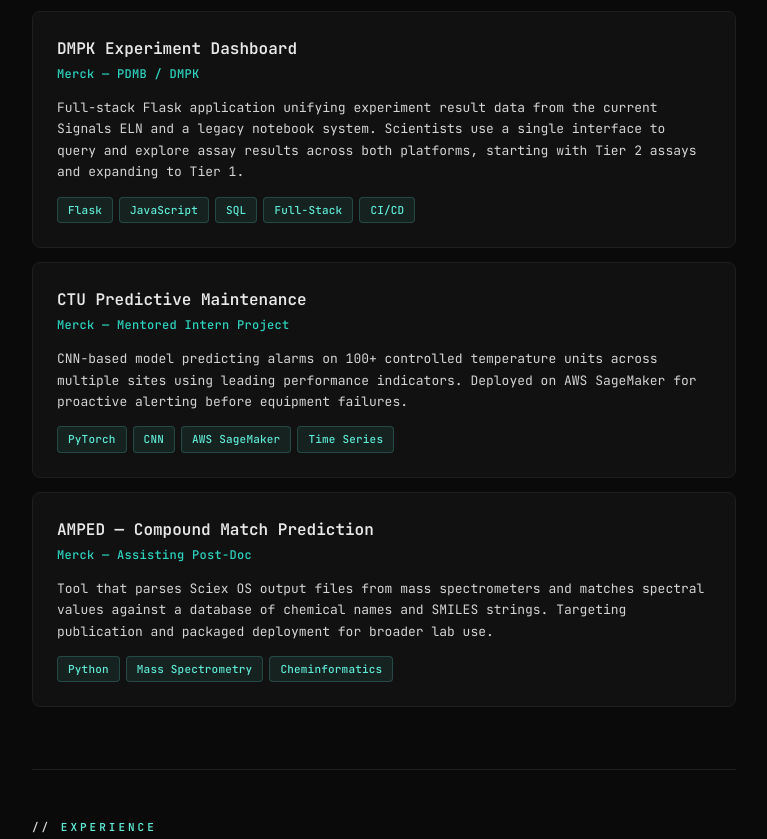
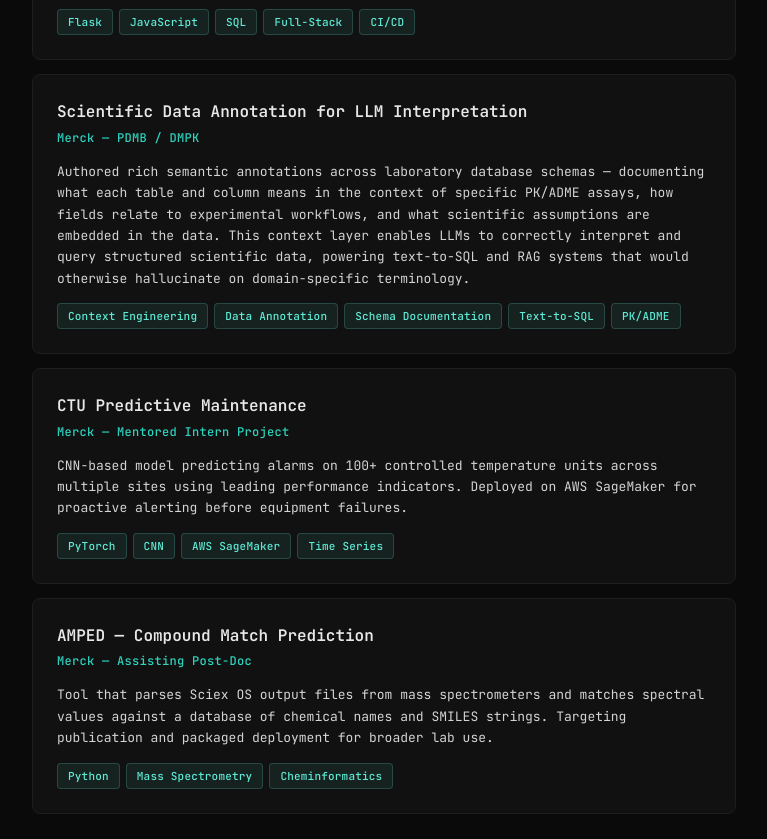
Before and after one commit to MichaelAlgarra/michaelalgarra.github.io, a plain HTML site: page index.html in a window 1280 px wide. Shown: the part 1443-2282 px from the top of the page, without its empty margins (256-1023 px from the left). Drawn offline with Linux system fonts and the light colour scheme.

Commit message:
Update description

```diff
--- a/index.html
+++ b/index.html
@@ -400,8 +400,7 @@
   <section id="about">
     <h2>About</h2>
     <div class="about-text">
-      <p>I've always been drawn to the space where biology and computation overlap. My career has been built at that intersection — writing code that lives inside scientific workflows, not beside them. At Merck, I build the systems that discovery scientists use every day: AI tools that let them interrogate their own data in plain language, pipelines that unify decades of fragmented PK records, dashboards that collapse two notebook systems into one interface. What keeps me motivated is closing the gap between what scientists know and what their data systems let them do.</p>
-      <p>Generative AI is changing how drug discovery and development works, and I find that genuinely exciting. I've gotten to see it up close — building and deploying these tools in a regulated pharma environment, learning what it takes to make scientists trust the output enough to fold it into their daily work. Getting to work at the intersection of AI and science that actually helps people is something I don't take for granted.</p>
+      <p>I'm a DMPK data scientist with 4 years of experience building ML/AI tools and data infrastructure for drug discovery at Merck. I've contributed systems that let scientists interrogate their data in plain language, pipelines that unify decades of fragmented PK records, and dashboards that collapse multiple platforms into one interface. I have a passion for connecting biochemistry and computation to leverage data science to identify viable drug candidates faster, so treatments reach the people who need them sooner.</p>
     </div>
   </section>
 
@@ -452,6 +451,21 @@
         <span class="tag">SQL</span>
         <span class="tag">Full-Stack</span>
         <span class="tag">CI/CD</span>
+      </div>
+    </div>
+
+    <div class="project">
+      <h3>Scientific Data Annotation for LLM Interpretation</h3>
+      <div class="context">Merck &mdash; PDMB / DMPK</div>
+      <p>
+        Authored rich semantic annotations across laboratory database schemas &mdash; documenting what each table and column means in the context of specific PK/ADME assays, how fields relate to experimental workflows, and what scientific assumptions are embedded in the data. This context layer enables LLMs to correctly interpret and query structured scientific data, powering text-to-SQL and RAG systems that would otherwise hallucinate on domain-specific terminology.
+      </p>
+      <div class="tags">
+        <span class="tag">Context Engineering</span>
+        <span class="tag">Data Annotation</span>
+        <span class="tag">Schema Documentation</span>
+        <span class="tag">Text-to-SQL</span>
+        <span class="tag">PK/ADME</span>
       </div>
     </div>
 
@@ -522,6 +536,7 @@
         <span>Agentic AI</span>
         <span>Prompt Engineering</span>
         <span>Context Engineering</span>
+        <span>Data Annotation</span>
         <span>PyTorch</span>
         <span>TensorFlow</span>
         <span>scikit-learn</span>
```
